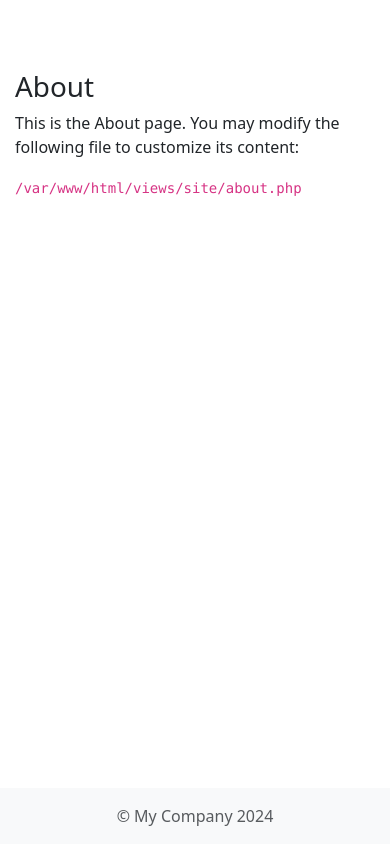
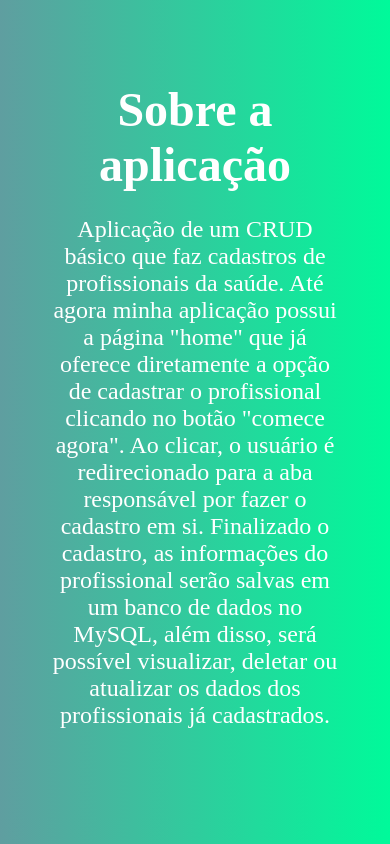
Before and after one commit to Georges-Andraus/desafio-estagio, a Yii app: template views/site/about.php in a window 390 px wide. Run offline with PHP 8.4 and a stand-in for Yii, Linux system fonts and the light colour scheme; the template is opened without the code that fills it, so the values that code supplies are empty; some libraries are stand-ins or nearby versions.

Commit message:
Atualizando o frontend

```diff
--- a/views/layouts/main.php
+++ b/views/layouts/main.php
@@ -32,7 +32,7 @@ $this->registerLinkTag(['rel' => 'icon', 'type' => 'image/x-icon', 'href' => Yii
 <header id="header">
     <?php
     NavBar::begin([
-        'brandLabel' => Yii::$app->name,
+        'brandLabel' => 'Healthhub',
         'brandUrl' => Yii::$app->homeUrl,
         'options' => ['class' => 'navbar-expand-md navbar-dark bg-dark fixed-top']
     ]);
@@ -40,18 +40,7 @@ $this->registerLinkTag(['rel' => 'icon', 'type' => 'image/x-icon', 'href' => Yii
         'options' => ['class' => 'navbar-nav'],
         'items' => [
             ['label' => 'Home', 'url' => ['/site/index']],
-            ['label' => 'About', 'url' => ['/site/about']],
-            ['label' => 'Contact', 'url' => ['/site/contact']],
-            Yii::$app->user->isGuest
-                ? ['label' => 'Login', 'url' => ['/site/login']]
-                : '<li class="nav-item">'
-                    . Html::beginForm(['/site/logout'])
-                    . Html::submitButton(
-                        'Logout (' . Yii::$app->user->identity->username . ')',
-                        ['class' => 'nav-link btn btn-link logout']
-                    )
-                    . Html::endForm()
-                    . '</li>'
+            ['label' => 'Info', 'url' => ['/site/about']],
         ]
     ]);
     NavBar::end();
@@ -68,11 +57,10 @@ $this->registerLinkTag(['rel' => 'icon', 'type' => 'image/x-icon', 'href' => Yii
     </div>
 </main>
 
-<footer id="footer" class="mt-auto py-3 bg-light">
+<footer id="footer" class="mt-auto py-2 bg-light"> <!-- Reduzi o valor do padding para py-2 -->
     <div class="container">
         <div class="row text-muted">
-            <div class="col-md-6 text-center text-md-start">&copy; My Company <?= date('Y') ?></div>
-            <div class="col-md-6 text-center text-md-end"><?= Yii::powered() ?></div>
+            <div class="col-md-6 text-center text-md-start">&copy; Georges Andraus <?= date('Y') ?></div>
         </div>
     </div>
 </footer>
--- a/views/site/about.php
+++ b/views/site/about.php
@@ -1,18 +1,71 @@
 <?php
-
 /** @var yii\web\View $this */
 
 use yii\helpers\Html;
 
-$this->title = 'About';
+$this->title = 'Sobre a aplicação';
 $this->params['breadcrumbs'][] = $this->title;
 ?>
+<!DOCTYPE html>
+<html lang="en">
+<head>
+    <meta charset="UTF-8">
+    <meta name="viewport" content="width=device-width, initial-scale=1.0">
+    <title><?= Html::encode($this->title) ?></title>
+    <style>
+        /* Estilos para o fundo degradê animado */
+        body {
+            background: linear-gradient(to right, #5F9EA0, #00FA9A); /* Verde escuro para verde claro */
+            animation: gradientAnimation 10s infinite alternate;
+            margin: 0;
+            padding: 0;
+        }
+
+        @keyframes gradientAnimation {
+            0% {
+                background-position: 0% 50%;
+            }
+            100% {
+                background-position: 100% 50%;
+            }
+        }
+
+        /* Estilos para o conteúdo da página */
+        .site-about {
+            text-align: center;
+            color: #fff;
+            padding: 50px;
+        }
+
+        h1 {
+            font-size: 48px;
+            font-weight: bold;
+            margin-bottom: 20px;
+        }
+
+        p {
+            font-size: 24px;
+            margin-bottom: 40px;
+        }
+
+        code {
+            display: block;
+            font-size: 16px;
+        }
+    </style>
+</head>
+<body>
 <div class="site-about">
     <h1><?= Html::encode($this->title) ?></h1>
 
     <p>
-        This is the About page. You may modify the following file to customize its content:
+        Aplicação de um CRUD básico que faz cadastros de profissionais da saúde. Até agora minha aplicação
+        possui a página "home" que já oferece diretamente a opção de cadastrar o profissional clicando no
+        botão "comece agora". Ao clicar, o usuário é redirecionado para a aba responsável por fazer o cadastro
+        em si. Finalizado o cadastro, as informações do profissional serão salvas em um banco de dados no MySQL,
+        além disso, será possível visualizar, deletar ou atualizar os dados dos profissionais já cadastrados.
     </p>
 
-    <code><?= __FILE__ ?></code>
 </div>
+</body>
+</html>
```
Also changed, not shown: models/User.php (deleted, +0 -104 lines), views/site/contact.php (deleted, +0 -68 lines), views/site/login.php (deleted, +0 -55 lines).
